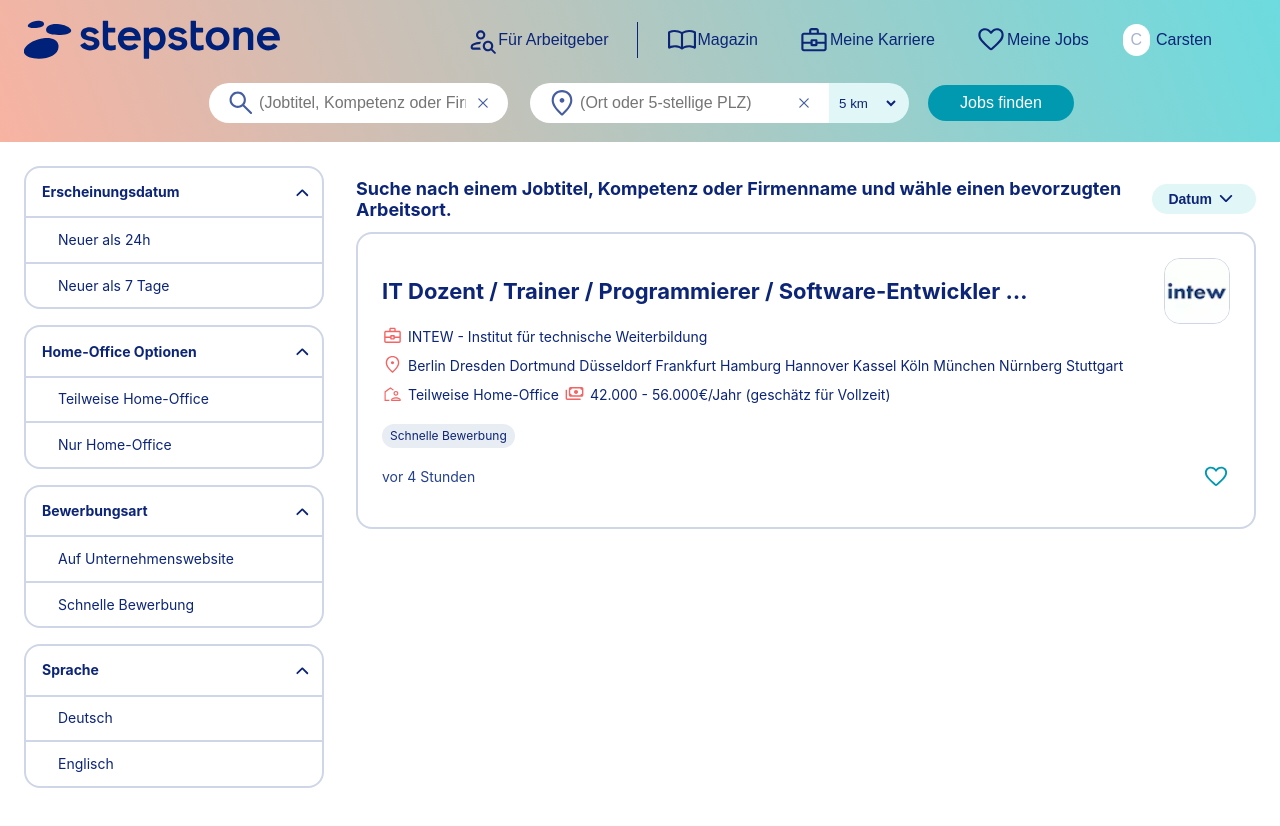
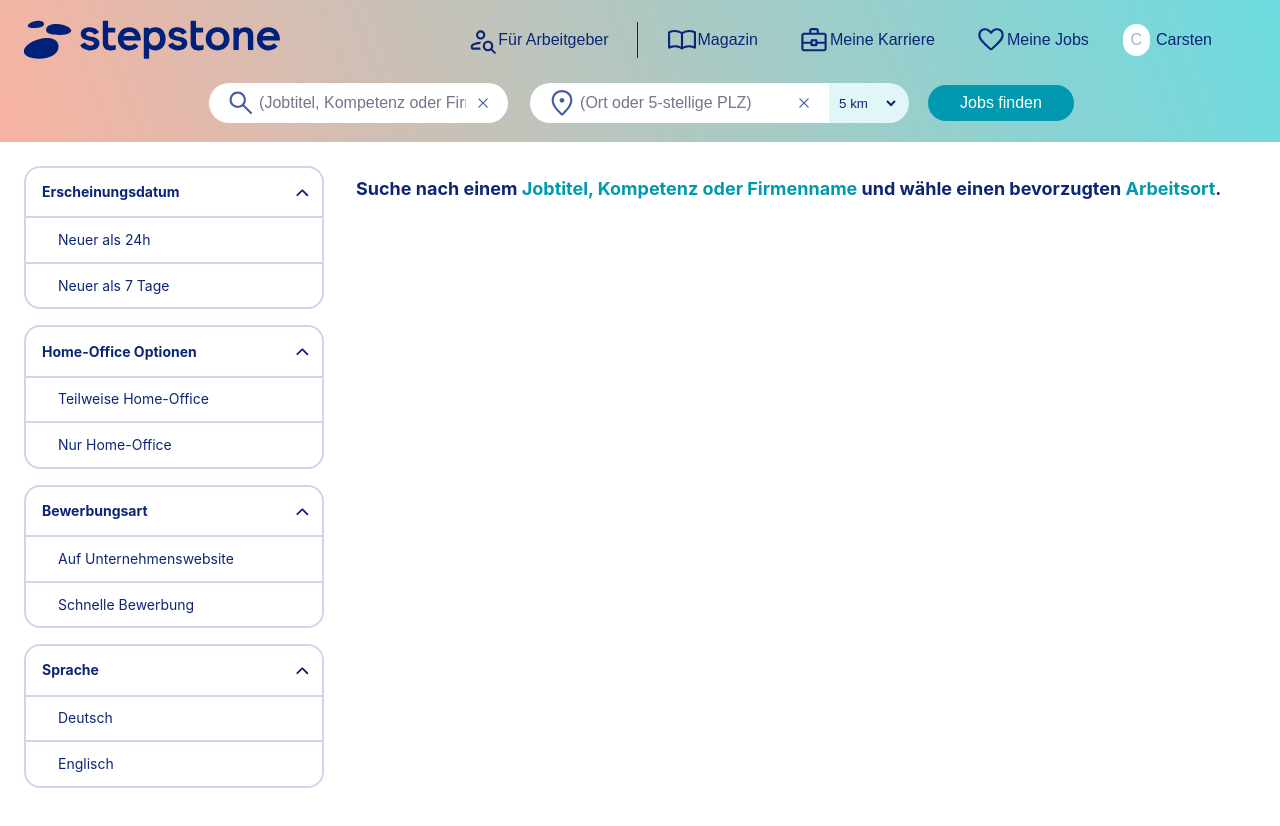
Before and after one commit to MyNameIsCarsten/react-stepstone, a React (Create React App) app: page / in a window 1280 px wide. Built offline with nearby package versions, Linux system fonts and the light colour scheme.

Commit message:
Visual feedback if search is not fully filled, Jobs only show when search is complete

```diff
--- a/src/components/rightcontent/RightContent.tsx
+++ b/src/components/rightcontent/RightContent.tsx
@@ -24,8 +24,12 @@
     text-align: left;
 `;
 
-const LinkWrapper = styled.a`
-    color: rgb(0, 153, 176);
+const TextHighlight = styled.a`
+  color: rgb(0, 153, 176);
+`;
+
+
+const LinkWrapper = styled(TextHighlight)`
     cursor: pointer;
 `;
 
@@ -118,9 +122,13 @@
         {searchKeyword !== '' && searchLocation !=='' ?
         <H1>41 Treffer für <LinkWrapper>{searchKeyword}</LinkWrapper> Jobs in <LinkWrapper>{searchLocation}</LinkWrapper> im Umkreis von {searchDistance} km</H1>
         :
-        <H1>Suche nach einem Jobtitel, Kompetenz oder Firmenname und wähle einen bevorzugten Arbeitsort.</H1>
+        <H1>Suche nach einem <TextHighlight>Jobtitel, Kompetenz oder Firmenname</TextHighlight> und wähle einen bevorzugten <TextHighlight>Arbeitsort</TextHighlight>.</H1>
         }
-        <ButtonWrapper onClick={handleClick}>
+
+        {searchKeyword !== '' && searchLocation !=='' ?
+        <ButtonWrapper
+          onClick={handleClick}
+        >
           <StyledSpan>
               {sorting}
               <StyledSvg
@@ -153,11 +161,17 @@
               }}>{l}</PopUpSpan>
             ))}
           </PopUp>
-      </ButtonWrapper>
+        </ButtonWrapper>
+          :
+        ''}
       </RightContentWrapper>
-      <JobWrapper>
-        <JobCard />
-      </JobWrapper>
+      {searchKeyword !== '' && searchLocation !=='' ?
+        <JobWrapper>
+          <JobCard />
+        </JobWrapper>
+        :
+        ''
+      }
     </>
   )
 }
--- a/src/components/search/Search.tsx
+++ b/src/components/search/Search.tsx
@@ -40,24 +40,33 @@
     color: rgb(69, 94, 161);
   `;
 
-const SearchBarWrapper = styled.input`
+
+  interface SearchProps {
+    $color: string;
+  }
+
+const SearchBarWrapper = styled.input<SearchProps>`
     padding-top: 8px;
     padding-bottom: 8px;
     font-size: 16px;
     line-height: 24px;
     min-height: 24px;
     border: none;
-    color: rgb(12, 37, 119);
     &:focus {
         outline: none;
         border: transparent;
     }
+    &::placeholder {
+        color: ${props => props.$color};
+        opacity: 1; /* Firefox */
+      }
     @media (max-width: 900px){
         width: 400px;
       }
     @media (max-width: 600px){
         width: 200px;
       }
+
   `;
 
   interface SvgProps {
@@ -121,19 +130,34 @@
     const [searchKeyword, setSearchKeyword] = useState<string>('');
     const [searchLocation, setSearchLocation] = useState<string>('');
     const [searchDistance, setSearchDistance] = useState<number>(0);
+    const [placeholderColorKeyword, setPlaceholderColorKeyword] = useState<string>('#75758B');
+    const [placeholderColorLocation, setPlaceholderColorLocation] = useState<string>('#75758B');
     const dispatch = useDispatch();
 
     const handleDistanceChange = (event: React.ChangeEvent<HTMLSelectElement>) => {
         setSearchDistance(parseInt(event.target.value));
       };
 
+    const handleSearch = () => {
+        if(searchKeyword !== '' && searchLocation !== '' && searchDistance !== 0){
+            dispatch(search({searchKeyword, searchLocation, searchDistance}));
+        }
+        if(searchKeyword === ''){
+            setPlaceholderColorKeyword('red');
+        }
+        if(searchLocation === ''){
+            setPlaceholderColorLocation('red');
+        }
+    };
+
   return (
     <SearchbarsWrapper>
         <SearchbarWrapper className={searchIsFocused ? 'focused' : ''} onBlur={() => setSearchIsFocused(false)} onFocus={() => setSearchIsFocused(true)}>
             <StyledSvg aria-hidden="true" role="img" xmlns="http://www.w3.org/2000/svg" width="100%" height="100%" fill="none" viewBox="0 0 20 20" aria-labelledby="MagnifyingGlassIcon-69"><title id="MagnifyingGlassIcon-69">Magnifying glass icon</title><path fill="currentColor" d="M15.792 16.688L11.083 12a4.76 4.76 0 01-1.489.802 5.21 5.21 0 01-1.615.26c-1.43 0-2.646-.493-3.646-1.479-1-.986-1.5-2.194-1.5-3.625 0-1.417.5-2.628 1.5-3.635 1-1.007 2.215-1.511 3.646-1.511 1.417 0 2.618.5 3.604 1.5.986 1 1.479 2.215 1.479 3.646 0 .57-.083 1.122-.25 1.657a4.153 4.153 0 01-.791 1.447l4.708 4.73a.573.573 0 01.177.448.65.65 0 01-.198.448.647.647 0 01-.468.208.582.582 0 01-.448-.208zm-7.813-4.959c1.042 0 1.927-.368 2.656-1.104.73-.736 1.094-1.625 1.094-2.667 0-1.055-.361-1.955-1.083-2.698-.723-.743-1.612-1.114-2.667-1.114-1.07 0-1.972.371-2.708 1.114-.736.743-1.104 1.643-1.104 2.698 0 1.056.368 1.948 1.104 2.677.736.73 1.639 1.094 2.708 1.094z"></path></StyledSvg>
             <SearchBarWrapper
+                $color ={placeholderColorKeyword}
                 type="text"
-                placeholder="(Jobtitel, Kompetenz oder Firmenname)"
+                placeholder='(Jobtitel, Kompetenz oder Firmenname)'
                 value={searchKeyword}
                 onChange={(e) => setSearchKeyword(e.target.value)}
             />
@@ -147,6 +171,7 @@
         <SearchbarWrapper className={geoIsFocused ? 'focused' : ''} onBlur={() => setGeoIsFocused(false)} onFocus={() => setGeoIsFocused(true)}>
             <StyledSvg aria-hidden="true" role="img" xmlns="http://www.w3.org/2000/svg" width="100%" height="100%" fill="none" viewBox="0 0 20 20" aria-labelledby="MapMarkerIcon-81"><title id="MapMarkerIcon-81">Map marker icon</title><path fill="currentColor" d="M9.998 9.833c.417 0 .77-.146 1.062-.437.292-.292.438-.646.438-1.063 0-.417-.146-.77-.438-1.062a1.444 1.444 0 00-1.062-.438c-.417 0-.77.146-1.062.438a1.444 1.444 0 00-.438 1.062c0 .417.146.771.438 1.063.291.291.645.437 1.062.437zm0 6.542c1.708-1.514 2.99-2.955 3.844-4.323.854-1.368 1.281-2.552 1.281-3.552 0-1.583-.493-2.861-1.479-3.833-.986-.973-2.201-1.459-3.646-1.459-1.445 0-2.66.486-3.646 1.459-.986.972-1.479 2.25-1.479 3.833 0 1 .427 2.184 1.281 3.552.855 1.368 2.136 2.809 3.844 4.323zm0 1.458a.967.967 0 01-.604-.187c-1.972-1.805-3.44-3.462-4.406-4.969C4.023 11.17 3.54 9.778 3.54 8.5c0-2.028.646-3.639 1.937-4.833 1.292-1.195 2.799-1.792 4.521-1.792s3.229.597 4.521 1.792c1.291 1.194 1.937 2.805 1.937 4.833 0 1.278-.483 2.67-1.448 4.177-.965 1.507-2.434 3.164-4.406 4.969a.732.732 0 01-.281.146 1.266 1.266 0 01-.323.041z"></path></StyledSvg>
             <SearchBarWrapper
+                $color ={placeholderColorLocation}
                 type="text"
                 placeholder="(Ort oder 5-stellige PLZ)"
                 value={searchLocation}
@@ -191,7 +216,7 @@
             </SvgButtonWrapper>
         </SearchbarWrapper>
         <ButtonWrapper
-            onClick={() => dispatch(search({searchKeyword, searchLocation, searchDistance}))}
+            onClick={handleSearch}
         >
             Jobs finden
         </ButtonWrapper>
```
